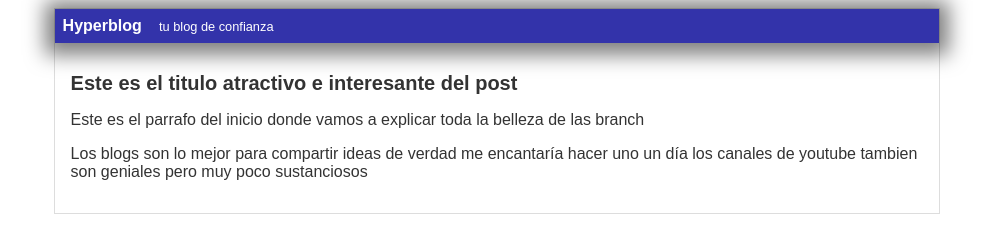
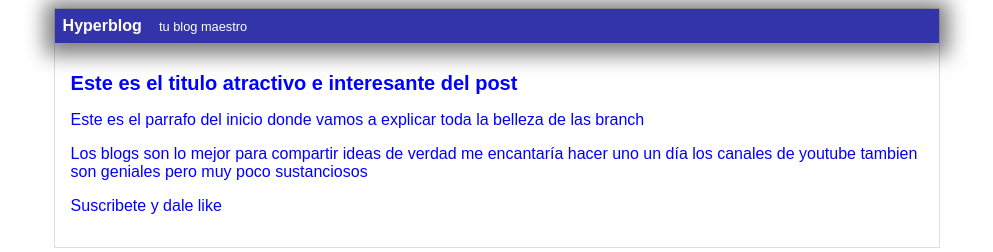
Before and after one commit to elmamuelo/hyperblog, a plain HTML site: page blogweb/index.html in a window 1280 px wide. Shown: the whole page, without its empty margins (143-1136 px from the left). Drawn offline with Linux system fonts and the light colour scheme.

Commit message:
Agrege suscripcion, la letra es azul y modifique la cabecera

```diff
--- a/blogweb/css/style.css
+++ b/blogweb/css/style.css
@@ -1,7 +1,7 @@
 body{
     text-align: left;
     font-family: 'Arial', Courier, monospace;
-    color: #333;
+    color: blue;
     font-size: 16px;
 }
 
--- a/blogweb/index.html
+++ b/blogweb/index.html
@@ -11,7 +11,7 @@
     <div class="container">
         <div class="cabecera">
             Hyperblog
-            <span class="tagline">tu blog de confianza</span>
+            <span class="tagline">tu blog maestro</span>
         </div>
         <div class="post">
             <h1>Este es el titulo atractivo e interesante del post</h1>
@@ -20,6 +20,8 @@
                 Los blogs son lo mejor para compartir ideas de verdad me encantaría hacer uno un día
                 los canales de youtube tambien son geniales pero muy poco sustanciosos
             </p>
+
+            <p>Suscribete y dale like</p>
         </div>
 
     </div>
```
